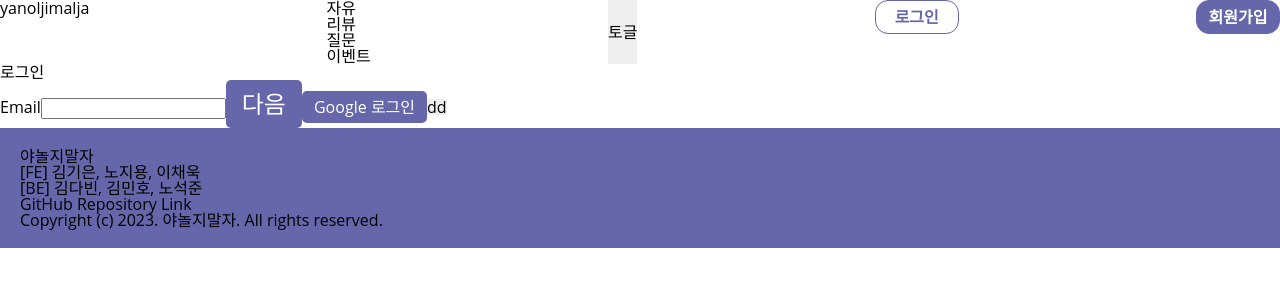
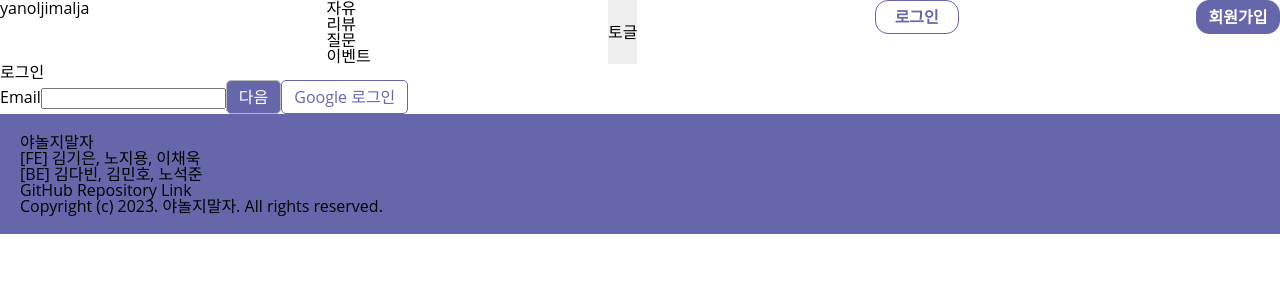
Before and after one commit to codestates-seb/seb42_main_027, a React (Create React App) app in the folder client/: page /login in a window 1280 px wide. Shown: the top 300 px of the page. Built offline with nearby package versions, Linux system fonts and the light colour scheme.

Commit message:
feat: BaseButton 컴포넌트 구현

```diff
--- /dev/null
+++ b/client/src/components/UI/BaseButton.tsx
@@ -0,0 +1,62 @@
+import styled from 'styled-components';
+import theme from '../../theme';
+
+const { pointColor, gray } = theme.colors;
+
+type ButtonProps = {
+  size: 'sm' | 'md' | 'lg';
+  color: 'pointColor' | 'white';
+  onClick: () => void;
+  disabled: boolean;
+  children: string;
+};
+
+const StyledButton = styled.button<ButtonProps>`
+  background-color: ${({ color }) =>
+    color === 'pointColor' ? pointColor : 'white'};
+  border: ${({ color }) =>
+    color === 'pointColor' ? `1px solid ${gray}` : `1px solid ${pointColor}`};
+  color: ${({ color }) => (color === 'pointColor' ? 'white' : pointColor)};
+  font-size: ${props => {
+    switch (props.size) {
+      case 'sm':
+        return '0.875rem';
+      case 'md':
+        return '1rem';
+      case 'lg':
+        return '1.5rem';
+      default:
+        return '1rem';
+    }
+  }};
+  padding: ${props => {
+    switch (props.size) {
+      case 'sm':
+        return '0.25rem 0.5rem';
+      case 'md':
+        return '0.5rem 0.75rem';
+      case 'lg':
+        return '0.75rem 1rem';
+      default:
+        return '0.5rem 0.75rem';
+    }
+  }};
+  border-radius: 5px;
+  cursor: pointer;
+`;
+
+function BaseButton({ color, size, onClick, disabled, children }: ButtonProps) {
+  return (
+    <StyledButton
+      color={color}
+      type="button"
+      onClick={onClick}
+      disabled={disabled}
+      size={size}
+    >
+      {children}
+    </StyledButton>
+  );
+}
+
+export default BaseButton;
--- a/client/src/pages/Login.tsx
+++ b/client/src/pages/Login.tsx
@@ -1,55 +1,4 @@
-import styled from 'styled-components';
-import theme from 'theme';
-
-type ButtonProps = {
-  size: 'sm' | 'md' | 'lg';
-  onClick: () => void;
-  disabled: boolean;
-  children: string;
-};
-
-const StyledButton = styled.button<ButtonProps>`
-  background-color: ${theme.colors.pointColor};
-  color: white;
-  font-size: ${props => {
-    switch (props.size) {
-      case 'sm':
-        return '0.875rem';
-      case 'md':
-        return '1rem';
-      case 'lg':
-        return '1.5rem';
-      default:
-        return '1rem';
-    }
-  }};
-  padding: ${props => {
-    switch (props.size) {
-      case 'sm':
-        return '0.25rem 0.5rem';
-      case 'md':
-        return '0.5rem 0.75rem';
-      case 'lg':
-        return '0.75rem 1rem';
-      default:
-        return '0.5rem 0.75rem';
-    }
-  }};
-  border-radius: 5px;
-`;
-
-function Button({ size, onClick, disabled, children }: ButtonProps) {
-  return (
-    <StyledButton
-      type="button"
-      onClick={onClick}
-      disabled={disabled}
-      size={size}
-    >
-      {children}
-    </StyledButton>
-  );
-}
+import BaseButton from '../components/UI/BaseButton';
 
 function Login() {
   return (
@@ -60,21 +9,22 @@ function Login() {
           Email
           <input type="text" id="email" />
         </label>
-        <Button
-          size="lg"
+        <BaseButton
+          color="pointColor"
+          size="md"
           onClick={() => console.log('clicked')}
           disabled={false}
         >
           다음
-        </Button>
-        <Button
+        </BaseButton>
+        <BaseButton
+          color="white"
           size="md"
           onClick={() => console.log('clicked')}
           disabled={false}
         >
           Google 로그인
-        </Button>
-        <button type="button">dd</button>
+        </BaseButton>
       </form>
     </div>
   );
```
